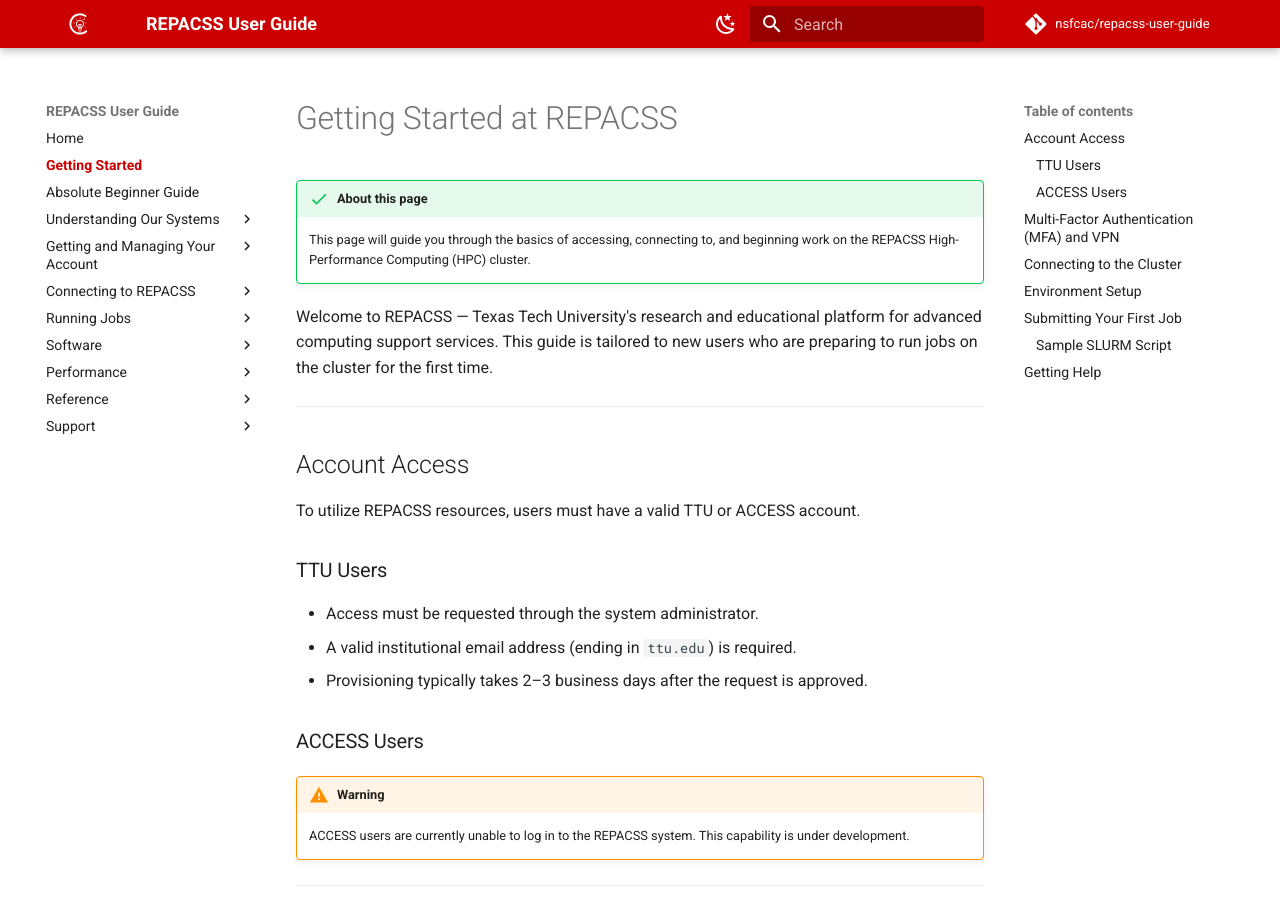
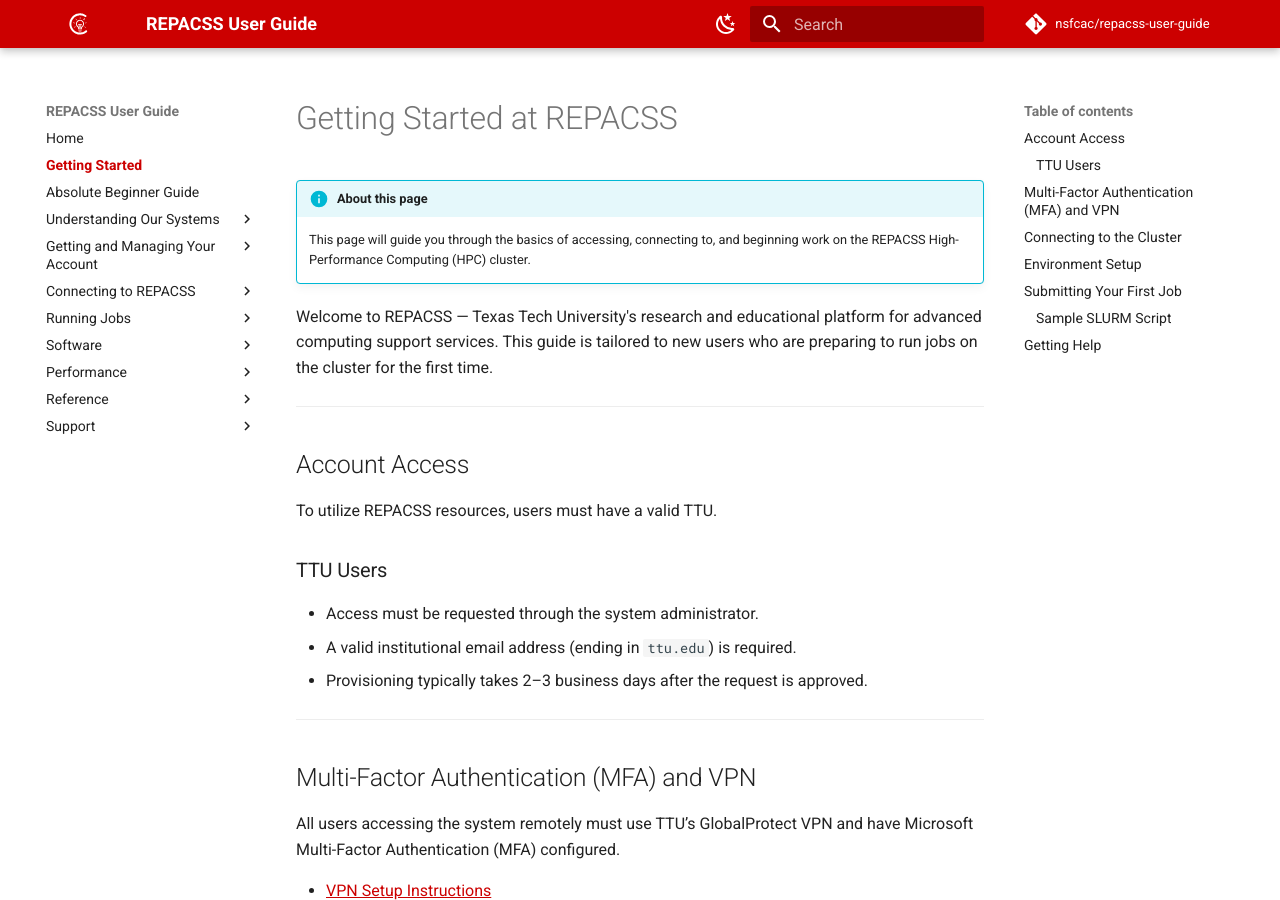
Before and after one commit to nsfcac/repacss-user-guide, an MkDocs documentation site: the page built from docs/getting-started-at-REPACSS.md, in a window 1280 px wide and 900 px high. Built offline with MkDocs 1.6.1 and Material for MkDocs 9.7.7, drawn with Linux system fonts in a browser that asks for light colours; comment, search, counter and statistics services are not loaded; some of the changed text lies outside the part shown.

Commit message:
Updating files

```diff
--- a/docs/getting-started-at-REPACSS.md
+++ b/docs/getting-started-at-REPACSS.md
@@ -9,7 +9,7 @@
 
 ## Account Access
 
-To utilize REPACSS resources, users must have a valid TTU or ACCESS account.
+To utilize REPACSS resources, users must have a valid TTU.
 
 ### TTU Users
 
@@ -17,10 +17,10 @@
 - A valid institutional email address (ending in `ttu.edu`) is required.
 - Provisioning typically takes 2–3 business days after the request is approved.
 
-### ACCESS Users
+<!-- ### ACCESS Users
 
 !!! warning
-    ACCESS users are currently unable to log in to the REPACSS system. This capability is under development.
+    ACCESS users are currently unable to log in to the REPACSS system. This capability is under development. -->
 
 ---
 
@@ -117,7 +117,7 @@
 If assistance is required:
 
 - Visit the [Support Page](support.md)
-- Join the REPACSS user Slack workspace (coming soon)
+<!-- - Join the REPACSS user Slack workspace (coming soon) -->
 
 ---
 
```
Also changed, not shown: other parts of docs/getting-started-at-REPACSS.md (+2 -2 lines), docs/absolute-beginner-guide.md (+1 -1 lines), docs/connecting/index.md (+1 -1 lines), docs/support.md (+0 -1 lines).
